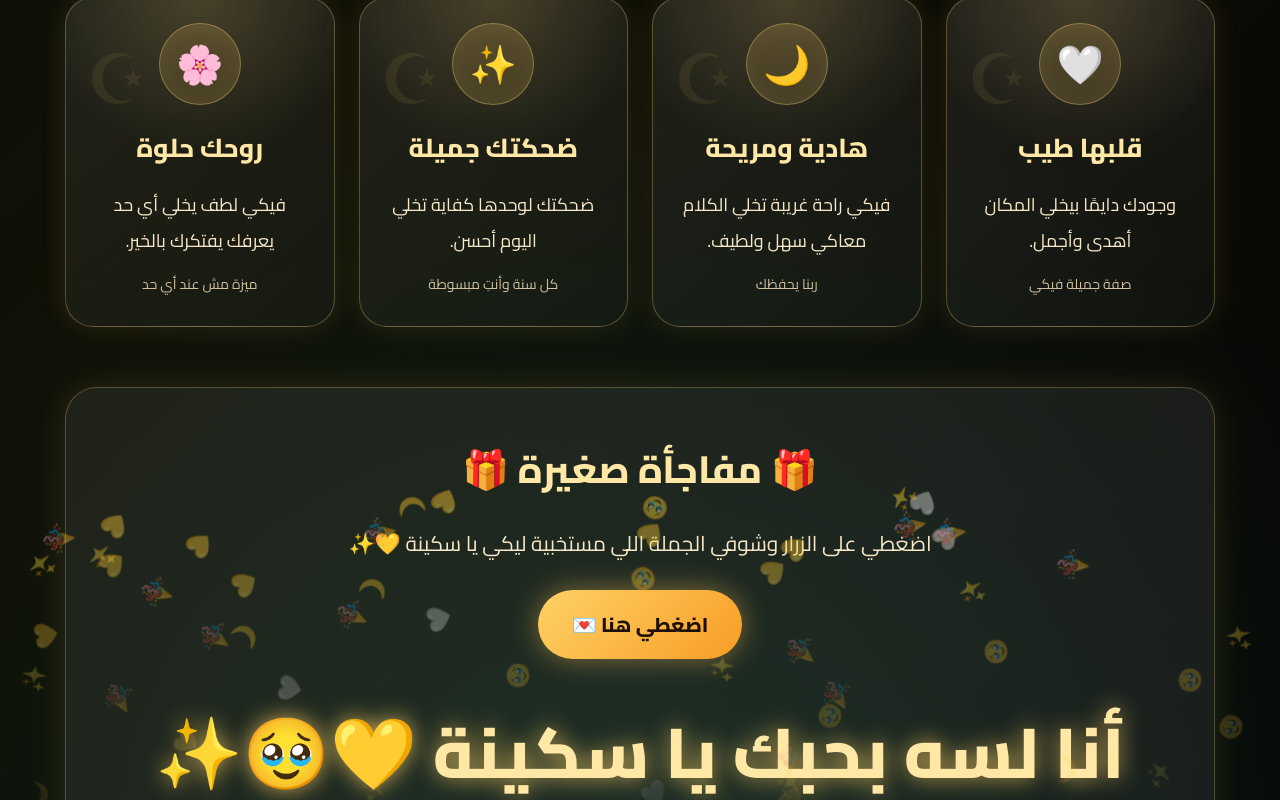
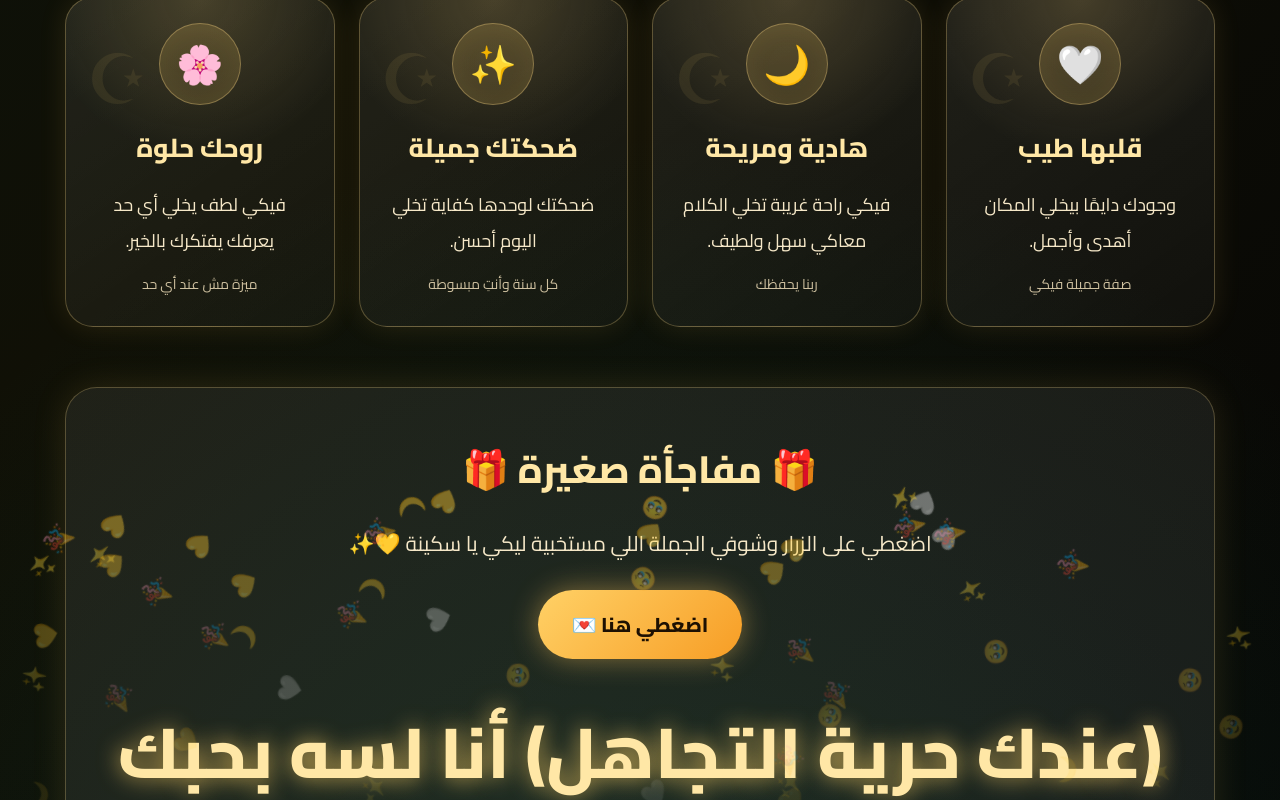
Before and after one commit to ososmalo/hbd, a plain HTML site: page index.html in a window 1280 px wide. Both pictures are taken after a click on the button "اضغطي هنا 💌". Shown: the part 1566-2366 px from the top of the page. Drawn offline with Linux system fonts and the light colour scheme.

Commit message:
Update index.html

```diff
--- a/index.html
+++ b/index.html
@@ -354,7 +354,7 @@
         <button class="btn" onclick="showLove()">اضغطي هنا 💌</button>
 
         <div class="hidden-message" id="loveMessage">
-          أنا لسه بحبك يا سكينة 💛🥹✨
+         (عندك حرية التجاهل) أنا لسه بحبك يا سكينة 💛🥹✨
         </div>
       </div>
     </section>
```
